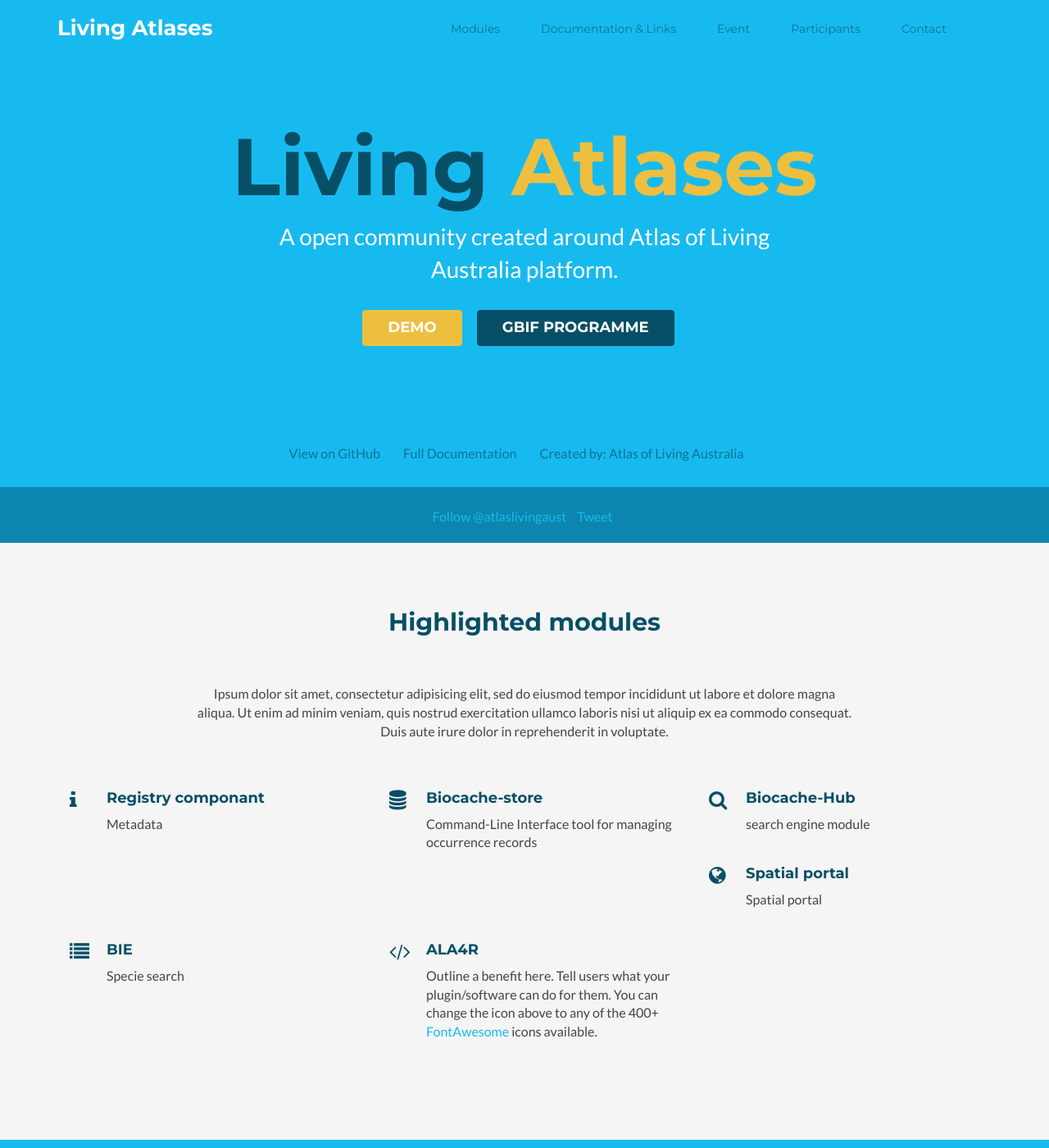
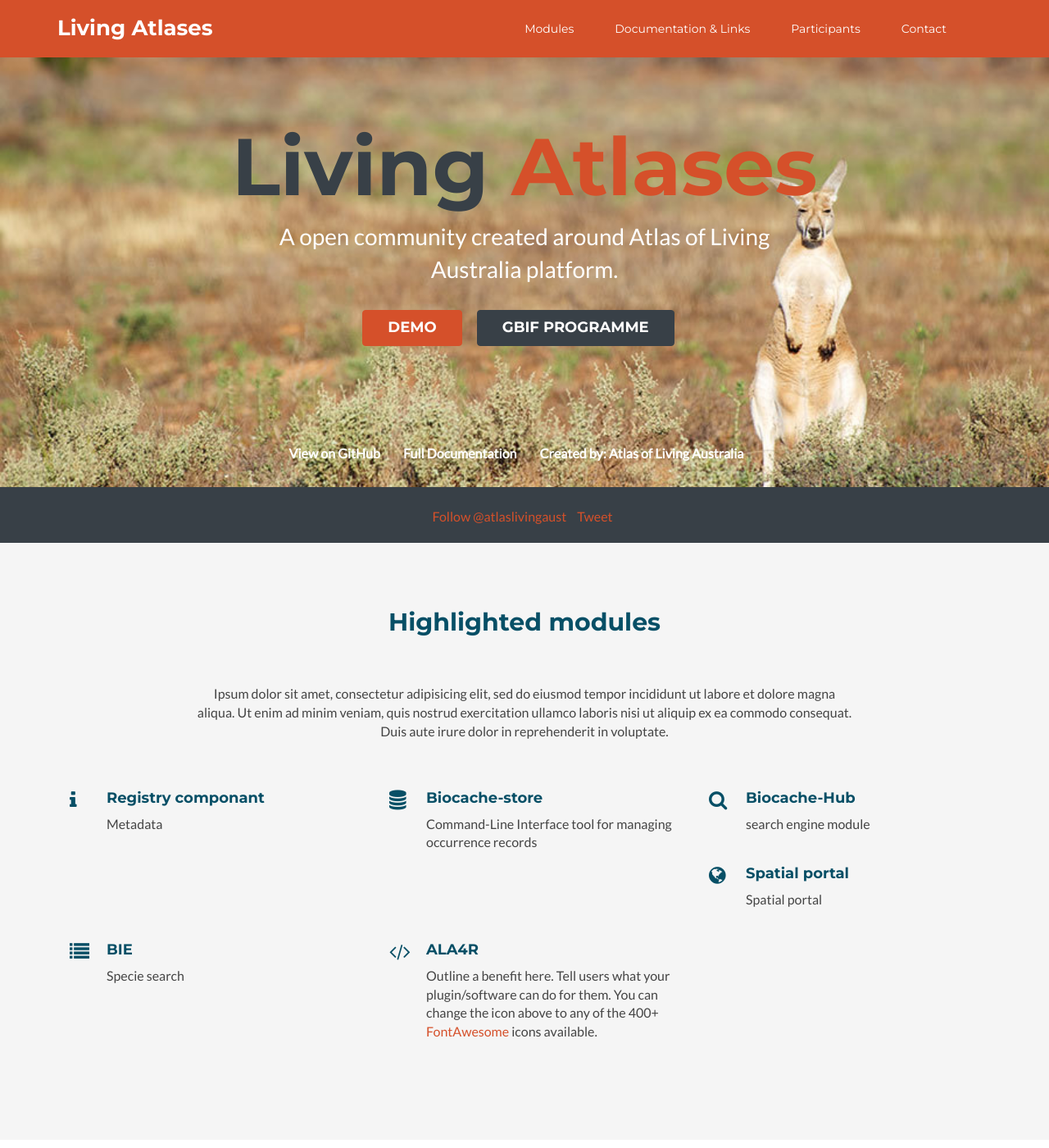
Before and after one commit to melecoq/Living-Atlases-website, a Jekyll site: the page built from index.html, in a window 1280 px wide and 1400 px high. Shown: the whole window at 82% size. Built offline with Jekyll 4.4.1, drawn with Linux system fonts in a browser that asks for light colours; comment, search, counter and statistics services are not loaded; some of the changed text lies outside the part shown.

Commit message:
Header + footer + somme other stuffs

```diff
--- a/_config.yml
+++ b/_config.yml
@@ -45,11 +45,8 @@ widgets:
   - title: Documentation & Links
     url: features
     archor: true
-  - title: Event
+  - title: Participants
     url: docs
-    archor: true
-  - title: Participants
-    url: license
     archor: true
   - title: Contact
     url: contact
--- a/_includes/docs.html
+++ b/_includes/docs.html
@@ -1,74 +1,22 @@
     <!-- ******DOCS****** -->
     <section id="docs" class="docs section">
         <div class="container">
+
+            <h2 class="title text-center">Participants</h2>
             <div class="docs-inner">
-            <h2 class="title text-center">Get Started</h2>
+                <div class="block">
+                    <h3 class="sub-title text-center">National data portal in production</h3>
+                    <p>Add table with all participants</p>
+                </div>
+            </div>
+        </div><!--//container-->
+        <div class="container">
+
+            <h2 class="title text-center"></h2>
+            <div class="docs-inner">
             <div class="block">
-                <h3 class="sub-title text-center">HTML</h3>
-                <p><a href="http://prismjs.com/" target="_blank">PrismJS</a> is used as the syntax highlighter here.</p>
-                <p>Below are the details of the custom PrismJS build used in this template. You can <a href="http://prismjs.com/download.html" target="_blank">build your own version</a> via their website should you need to.</p>
-                <ul class="list-unstyled">
-                    <li><strong>Compression level:</strong> Minified</li>
-                    <li><strong>Theme:</strong> Okaidia</li>
-                    <li><strong>Languages:</strong> Markup, CSS, C-like, JavaScript, PHP and Python</li>
-                </ul>
-                <div class="code-block">
-                    <!--//Use Prismjs - http://prismjs.com/index.html#basic-usage -->
-                    <pre><code class="language-markup">
-    &ltp class="my-style"&gt
-      Hello World!
-    &lt/p&gt
-                     </code></pre>
-                </div><!--//code-block-->
-            </div><!--//block-->
-
-            <div class="block">
-                <h3 class="sub-title text-center">CSS</h3>
-                <p>Quisque rutrum. Aenean imperdiet. Etiam ultricies nisi vel augue. Curabitur ullamcorper ultricies nisi. Nam eget dui. Etiam rhoncus.</p>
-
-                <div class="code-block">
-                    <!--//Use Prismjs - http://prismjs.com/index.html#basic-usage -->
-                    <pre>
-    <code class="language-css">
-    /*
-     * Template Name: devAid - Responsive Website Template for developers
-     * Version: 1.0
-     * Author: Xiaoying Riley at 3rd Wave Media
-     * Website: http://themes.3rdwavemedia.com/
-     * Twitter: @3rdwave_themes
-    */
-    body {
-      font-family: 'Lato', arial, sans-serif;
-      color: #444444;
-      font-size: 16px;
-      -webkit-font-smoothing: antialiased;
-      -moz-osx-font-smoothing: grayscale;
-    }
-    </code></pre>
-                </div><!--//code-block-->
-            </div><!--//block-->
-
-            <div class="block">
-                <h3 class="sub-title text-center">JavaScript</h3>
-                <p>Quisque rutrum. Aenean imperdiet. Etiam ultricies nisi vel augue. Curabitur ullamcorper ultricies nisi. Nam eget dui. Etiam rhoncus. Lorem ipsum dolor sit amet, consectetuer adipiscing elit ligula eget dolor.</p>
-                <div class="code-block">
-                    <pre><code class="language-javascript">
-    if( awesome ){
-        console.log('This is Awesome');
-    }else{
-        $('body').addClass('give-me-awesome');
-    }
-                    </code></pre>
-                </div><!--//code-block-->
-            </div><!--//block-->
-            <div class="block">
-                <h3 class="sub-title text-center">Full Documentation</h3>
-                <p>If your documentation is very long you can host the full docs page (including FAQ etc) on GitHub and provide a Call to Action button below to direct users there.</p>
-                <p class="text-center">
-                    <a class="btn btn-cta-primary" href="https://github.com/twbs/bootstrap" target="_blank">More on GitHub</a>
-                </p>
-            </div><!--//block-->
-
-            </div><!--//docs-inner-->
+                <h3 class="sub-title text-center">The community in action</h3>
+                <p>Add a carrousel</p>
+            </div>
         </div><!--//container-->
     </section><!--//docs->
--- a/_includes/features.html
+++ b/_includes/features.html
@@ -4,6 +4,35 @@
             <h2 class="title text-center">Documentation & Links</h2>
             <div class="row">
                 <div class="item col-md-4 col-sm-6 col-xs-12">
+                    <div class="icon-holder">
+                        <i class="fa fa-calendar"></i>
+                    </div>
+                    <div class="content">
+                        <h3 class="sub-title">Past and future events</h3>
+                        <p>The agenda of the community can be found on the <a href="https://www.gbif.org/programme/82953/living-atlases#events" target="_blank">Living Atlases page</a> on the new <a href="https://www.gbif.org">GBIF.org</a> website.  </p>
+                    </div><!--//content-->
+                </div><!--//item-->
+                <div class="item col-md-4 col-sm-6 col-xs-12">
+                    <div class="icon-holder">
+                        <i class="fa fa-code"></i>
+                    </div>
+                    <div class="content">
+                        <h3 class="sub-title">HipChat Room</h3>
+                        <p>Developers from the entire community can discuss through an <a href="https://www.hipchat.com/gx1ej3K6Q" target="_blank">HipChat Room</a> hosted by Atlas of Living Australia. If you have any issue or any question related to the installation, development or maintenance of ALA modules, here is the place to go! </p>
+                    </div><!--//content-->
+                </div><!--//item-->
+                <div class="item col-md-4 col-sm-6 col-xs-12">
+                    <div class="icon-holder">
+                        <i class="fa fa-envelope"></i>
+                    </div>
+                    <div class="content">
+                        <h3 class="sub-title">ALA Mailing List</h3>
+                        <p>Suscribe to the <a href="https://lists.gbif.org/mailman/listinfo/ala-portal" traget="_blank">ALA-Portal mailing list</a> where you will be able to ask any technical or non technical question.</p>
+                    </div><!--//content-->
+                </div><!--//item-->
+            </div>
+            <div class="row">
+                 <div class="item col-md-4 col-sm-6 col-xs-12">
                     <div class="icon-holder">
                         <i class="fa fa-globe"></i>
                     </div>
@@ -25,21 +54,11 @@
                 </div><!--//item-->
                 <div class="item col-md-4 col-sm-6 col-xs-12">
                     <div class="icon-holder">
-                        <i class="fa fa-envelope"></i>
+                        <i class="fa fa-file-powerpoint-o"></i>
                     </div>
                     <div class="content">
-                        <h3 class="sub-title">ALA Mailing List</h3>
-                        <p>Suscribe to the <a href="https://lists.gbif.org/mailman/listinfo/ala-portal" traget="_blank">ALA-Portal mailing list</a> where you will be able to ask any technical or non technical question.</p>
-                    </div><!--//content-->
-                </div><!--//item-->
-                <div class="clearfix visible-md"></div>
-                <div class="item col-md-4 col-sm-6 col-xs-12">
-                    <div class="icon-holder">
-                        <i class="fa fa-code"></i>
-                    </div>
-                    <div class="content">
-                        <h3 class="sub-title">HipChat Room</h3>
-                        <p>Developers from the entire community can discuss through an <a href="https://www.hipchat.com/gx1ej3K6Q" target="_blank">HipChat Room</a> hosted by Atlas of Living Australia. If you have any issue or any question related to the installation, development or maintenance of ALA modules, here is the place to go! </p>
+                        <h3 class="sub-title"> Presentations</h3>
+                        <p>The community made presentations during international or national conferences or workshop. We can find all documents on the <a href="https://github.com/AtlasOfLivingAustralia/documentation/wiki/Presentations-ALA-project" target="_blank">Atlas of Living Australia GitHub</a> account.</p>
                     </div><!--//content-->
                 </div><!--//item-->
             </div><!--//row-->
--- a/_layouts/default.html
+++ b/_layouts/default.html
@@ -10,7 +10,6 @@
 {% include about.html %}
 {% include features.html %}
 {% include docs.html %}
-{% include license.html %}
 {% include contact.html %}
 {% include footer.html %}
 </body>
--- a/public/css/styles.css
+++ b/public/css/styles.css
@@ -22,10 +22,10 @@ h5,
 h6 {
   font-family: 'Montserrat', sans-serif;
   font-weight: 700;
-  color: #17baef;
+  color: #C44D34;
 }
 a {
-  color: #17baef;
+  color: #D5502A;
   -webkit-transition: all 0.4s ease-in-out;
   -moz-transition: all 0.4s ease-in-out;
   -ms-transition: all 0.4s ease-in-out;
@@ -33,7 +33,7 @@ a {
 }
 a:hover {
   text-decoration: underline;
-  color: #0e98c5;
+  color: #D78574;
 }
 .btn,
 a.btn {
@@ -55,30 +55,30 @@ a.btn:focus {
 }
 a.btn-cta-primary,
 .btn-cta-primary {
-  background: #074f66;
-  border: 1px solid #074f66;
+  background: #384047;
+  border: 1px solid #384047;
   color: #fff;
   font-weight: 600;
   text-transform: uppercase;
 }
 a.btn-cta-primary:hover,
 .btn-cta-primary:hover {
-  background: #053c4e;
-  border: 1px solid #053c4e;
+  background: #384047;
+  border: 1px solid #384047;
   color: #fff;
 }
 a.btn-cta-secondary,
 .btn-cta-secondary {
-  background: #eebf3f;
-  border: 1px solid #eebf3f;
+  background: #D5502A;
+  border: 1px solid #D5502A;
   color: #fff;
   font-weight: 600;
   text-transform: uppercase;
 }
 a.btn-cta-secondary:hover,
 .btn-cta-secondary:hover {
-  background: #ecb728;
-  border: 1px solid #ecb728;
+  background: #D5502A;
+  border: 1px solid #D5502A;
   color: #fff;
 }
 .text-highlight {
@@ -93,7 +93,7 @@ pre code {
 /* ======= Header ======= */
 .header {
   padding: 10px 0;
-  background: #17baef;
+  background: #D5502A;
   color: #fff;
   position: fixed;
   width: 100%;
@@ -106,10 +106,10 @@ pre code {
   box-shadow: 0 0 4px rgba(0, 0, 0, 0.4);
 }
 .header.navbar-fixed-top .logo a {
-  color: #17baef;
+  color: #D5502A ;
 }
 .header.navbar-fixed-top .main-nav .nav .nav-item a {
-  color: #666666;
+  color: #384047;
 }
 .header .logo {
   margin: 0;
@@ -149,11 +149,11 @@ pre code {
   font-family: 'Montserrat', sans-serif;
 }
 .header .main-nav .nav .nav-item.active a {
-  color: #17baef;
+  color: #D5502A;
   background: none;
 }
 .header .main-nav .nav .nav-item a {
-  color: #0a7396;
+  color: #fff;
   -webkit-transition: none;
   -moz-transition: none;
   -ms-transition: none;
@@ -162,7 +162,7 @@ pre code {
   padding: 15px 10px;
 }
 .header .main-nav .nav .nav-item a:hover {
-  color: #074f66;
+  color: #384047;
   background: none;
 }
 .header .main-nav .nav .nav-item a:focus {
@@ -174,24 +174,27 @@ pre code {
   background: none;
 }
 .header .main-nav .nav .nav-item.active {
-  color: #17baef;
+  color: #D5502A;
 }
 .header .main-nav .nav .nav-item.last {
   margin-right: 0;
 }
 /* ======= Promo Section ======= */
 .promo {
-  background: #17baef;
+  background-color: #17baef;
+  background-image: url("images/test_homepage.jpg");
+  background-size: cover;
+  background-position: center;
   color: #fff;
   padding-top: 150px;
 }
 .promo .title {
   font-size: 98px;
-  color: #074f66;
+  color: #384047;
   margin-top: 0;
 }
 .promo .title .highlight {
-  color: #eebf3f;
+  color: #D5502A;
 }
 .promo .intro {
   font-size: 28px;
@@ -207,19 +210,20 @@ pre code {
 .promo .meta {
   margin-top: 120px;
   margin-bottom: 30px;
-  color: #0a7396;
+  color: #fff;
+  font-weight: bold;
 }
 .promo .meta li {
   margin-right: 15px;
 }
 .promo .meta a {
-  color: #0a7396;
+  color: #fff;
 }
 .promo .meta a:hover {
-  color: #074f66;
+  color: #fff;
 }
 .promo .social-media {
-  background: #0c86ae;
+  background: #384047;
   padding: 10px 0;
   margin: 0 auto;
 }
@@ -270,8 +274,8 @@ pre code {
 /* ======= Features Section ======= */
 .features {
   padding: 80px 0;
-  background: #17baef;
-  color: #fff;
+  background: #fff;
+  color: #D5502A;
 }
 .features .title {
   color: #074f66;
@@ -431,7 +435,7 @@ pre code {
 /* ======= Contact Section ======= */
 .contact {
   padding: 80px 0;
-  background: #17baef;
+  background: #fff;
   color: #fff;
 }
 .contact .contact-inner {
@@ -568,7 +572,7 @@ pre code {
 /* ======= Footer ======= */
 .footer {
   padding: 15px 0;
-  background: #042a36;
+  background: #D5502A;
   color: #fff;
 }
 .footer .copyright {
```
Also changed, not shown: public/css/images/test_homepage.jpg (added), public/images/test_homepage.jpg (added), 3 other files.
